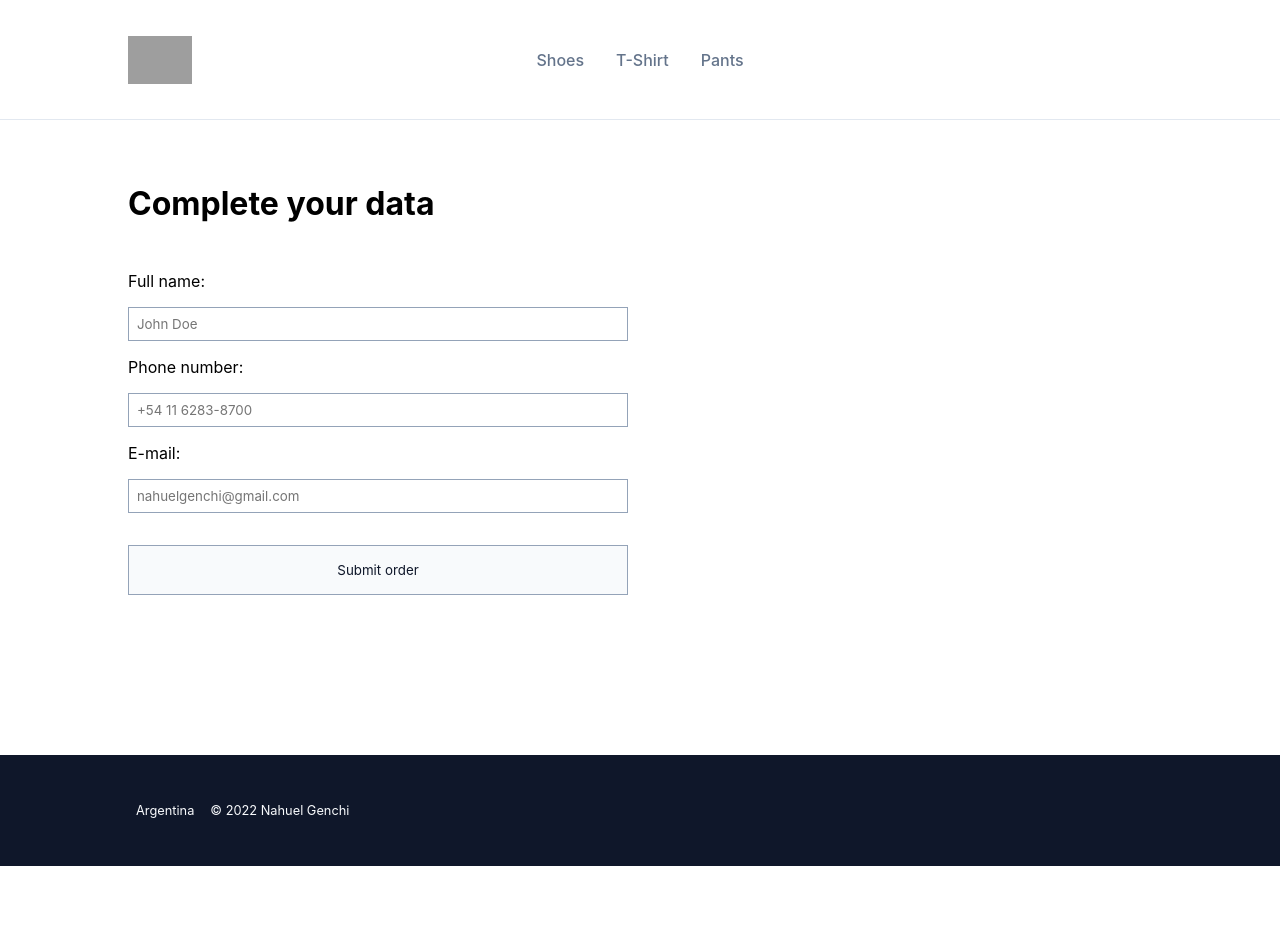
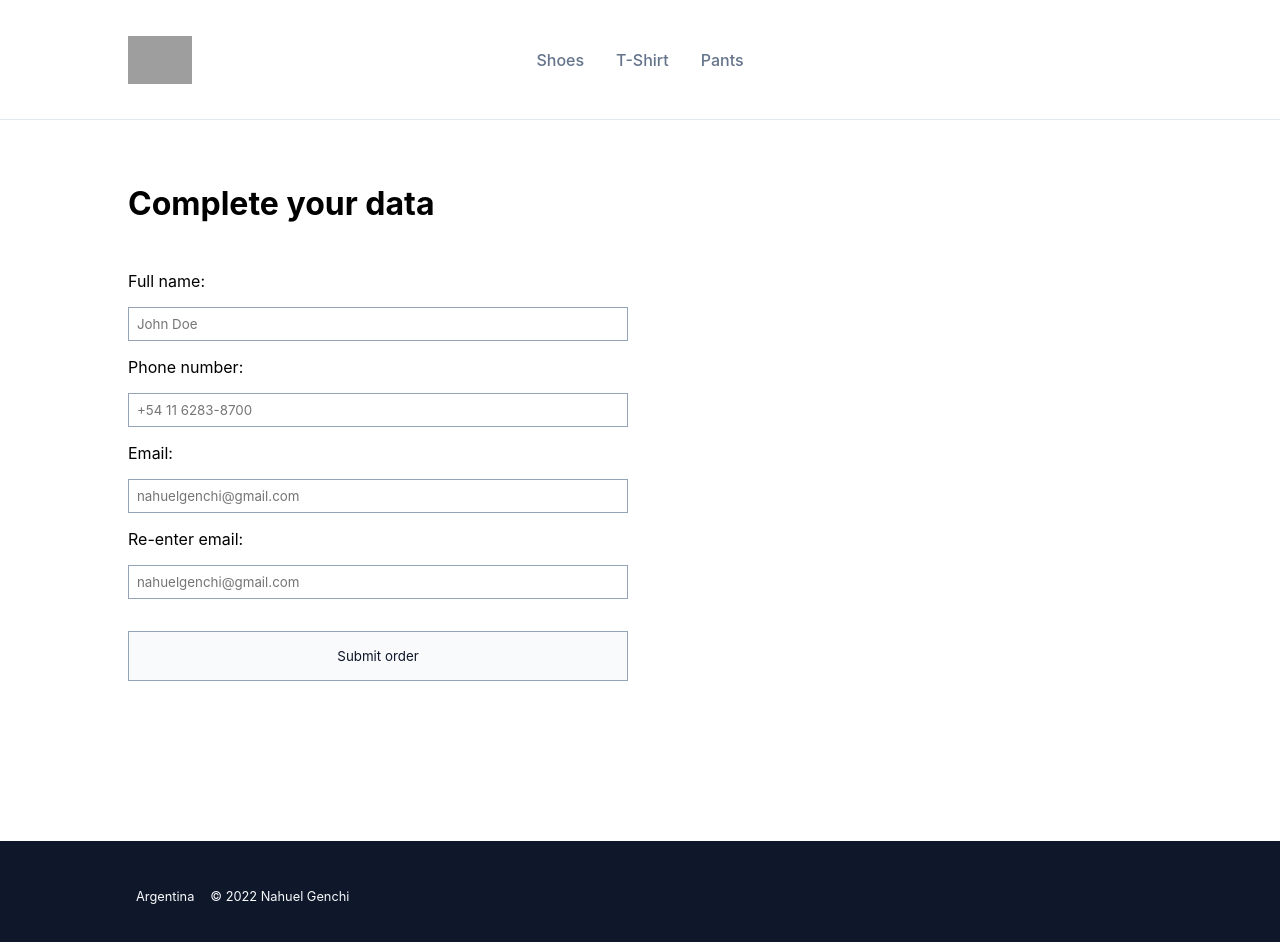
Before and after one commit to NahuelGenchi/nikestore, a React (Create React App) app: page /checkout in a window 1280 px wide. Shown: the top 942 px of the page. Before the commit the page ends 866 px from the top, so only its background shows below. Built offline with nearby package versions, Linux system fonts and the light colour scheme; grey boxes are pictures that could not be loaded.

Commit message:
adding email double check

```diff
--- a/src/components/Checkout/Checkout.jsx
+++ b/src/components/Checkout/Checkout.jsx
@@ -20,14 +20,18 @@ const Checkout = () => {
       ...buyer,
       [e.target.name]: e.target.value
     })
+    console.log(buyer);
   };
 
   const finishOrder = (e) => {
     const db = getFirestore();
     e.preventDefault();
 
-    if (Object.values(buyer).length !== 3) {
+    if (Object.values(buyer).length !== 4) {
       alert("All fields are required!");
+    } else {
+      if (buyer.email !== buyer.email2) {
+        alert("Emails are different!");
       } else {
         const ordersCollection = collection(db, "orders");
         addDoc(ordersCollection, {
@@ -41,6 +45,7 @@ const Checkout = () => {
             clearCart();
           })
           .catch(error => console.log(error));
+      }
     };
   };
 
@@ -54,16 +59,20 @@ const Checkout = () => {
               <label htmlFor="name" id="name-label">
                 <p>Full name:</p>
               </label>
-              <input type="text" placeholder="John Doe" name="name" id="name" onChange={buyerData}/>
+              <input type="text" placeholder="John Doe" name="name" id="name" onChange={buyerData} />
               <label htmlFor="phone">
                 <p>Phone number:</p>
               </label>
-              <input type="tel" placeholder="+54 11 6283-8700" name="phone" id="phone" onChange={buyerData}/>
+              <input type="tel" placeholder="+54 11 6283-8700" name="phone" id="phone" onChange={buyerData} />
               <label htmlFor="email">
-                <p>E-mail:</p>
+                <p>Email:</p>
               </label>
-              <input type="email" placeholder="nahuelgenchi@gmail.com" name="email" id="email" onChange={buyerData}/>
-              <input type="submit" value="Submit order"/>
+              <input type="email" placeholder="nahuelgenchi@gmail.com" name="email" id="email" onChange={buyerData} />
+              <label htmlFor="email2">
+                <p>Re-enter email:</p>
+              </label>
+              <input type="email" placeholder="nahuelgenchi@gmail.com" name="email2" id="email2" onChange={buyerData} />
+              <input type="submit" value="Submit order" />
             </form>
           </div>
           :
```
Lines whose indentation alone changed are shown as unchanged.
